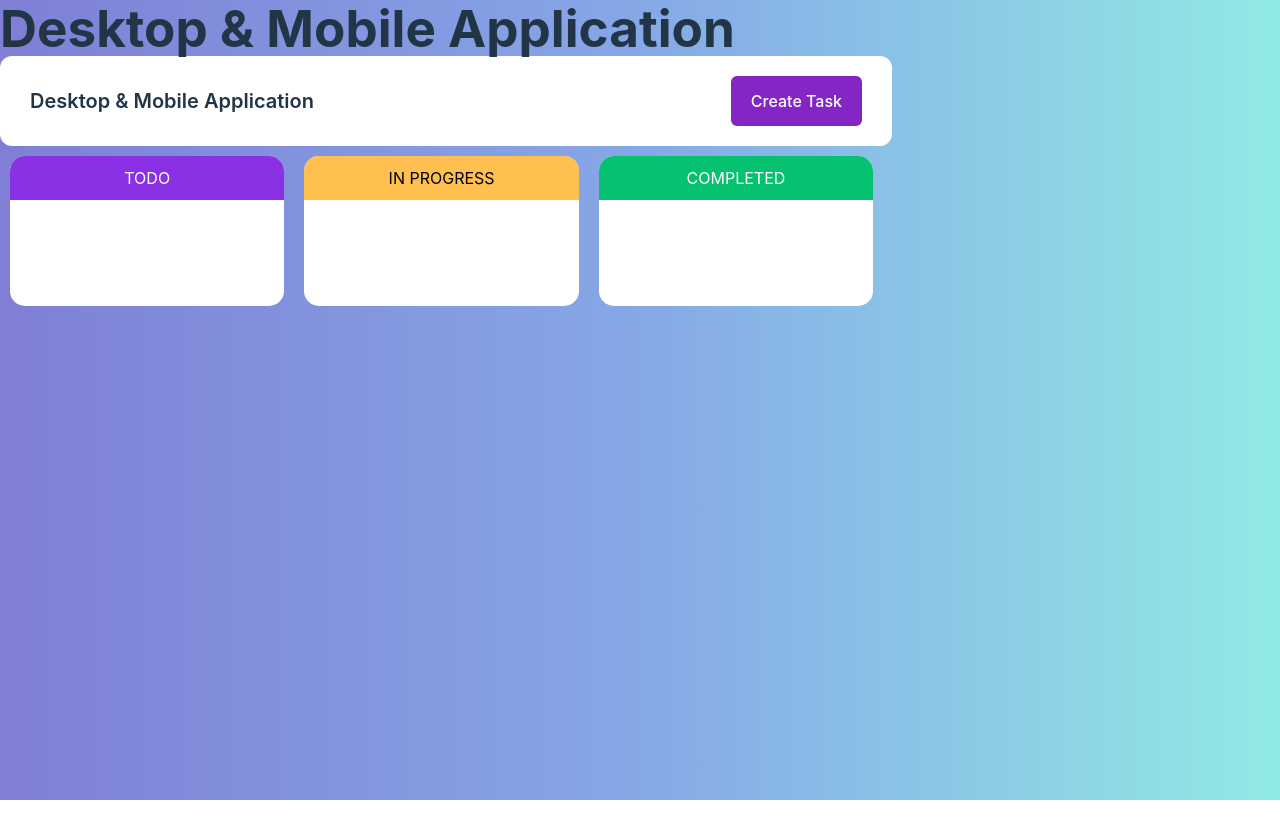
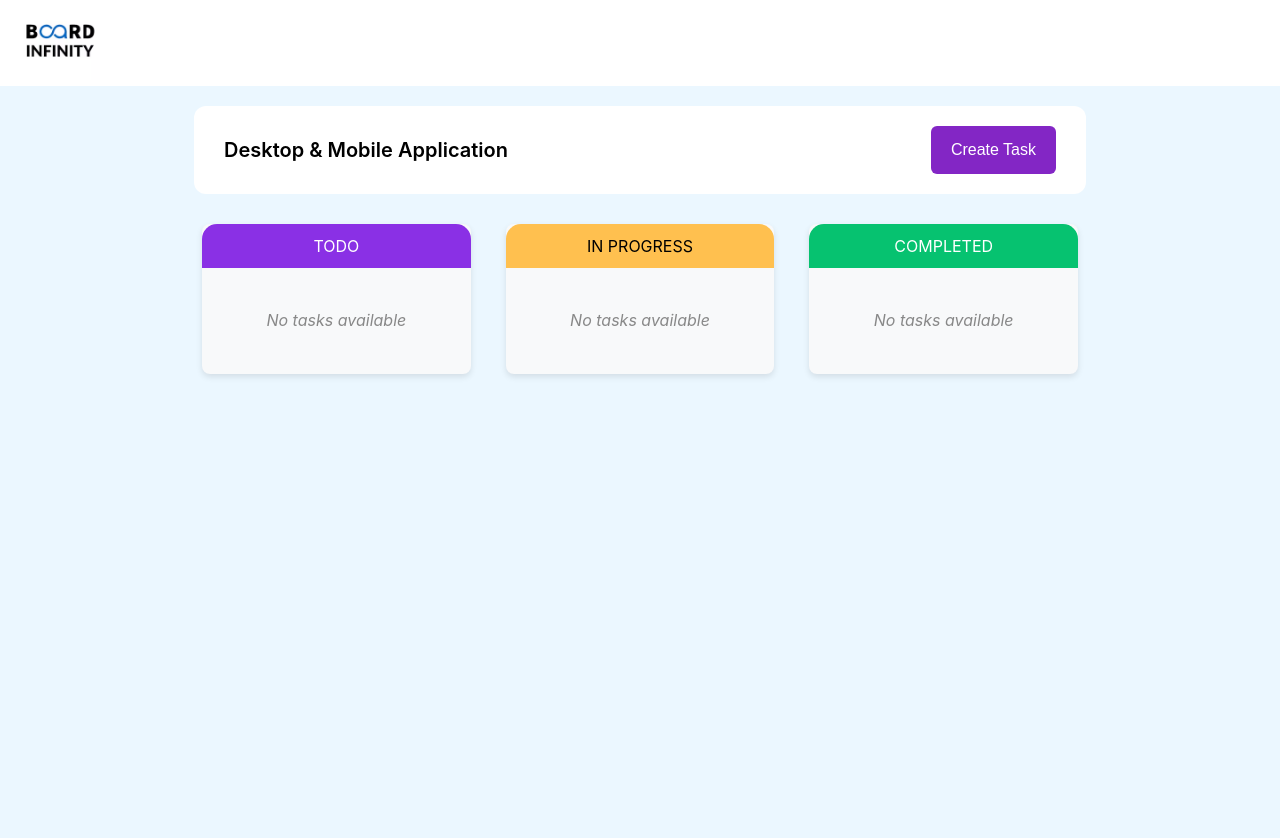
Before and after one commit to manik9620/BoardInfinity_Assignment, a React (Create React App) app in the folder client/: page / in a window 1280 px wide. Shown: the top 838 px of the page. Before the commit the page ends 800 px from the top, so only its background shows below. Built offline with nearby package versions, Linux system fonts and the light colour scheme.

Commit message:
Delete Functionality added

```diff
--- a/client/package.json
+++ b/client/package.json
@@ -3,9 +3,11 @@
   "version": "0.1.0",
   "private": true,
   "dependencies": {
+    "@fortawesome/fontawesome-free": "^6.6.0",
     "@testing-library/jest-dom": "^5.17.0",
     "@testing-library/react": "^13.4.0",
     "@testing-library/user-event": "^13.5.0",
+    "bootstrap-icons": "^1.11.3",
     "dotenv": "^16.4.5",
     "firebase": "^10.13.1",
     "react": "^18.3.1",
--- a/client/src/App.css
+++ b/client/src/App.css
@@ -7,4 +7,5 @@
   background-color: #ebf7ff;
   gap: 20px;
   padding: 20px;
+  user-select: none;
 }
--- a/client/src/App.js
+++ b/client/src/App.js
@@ -3,13 +3,14 @@ import React from 'react';
 import { TaskProvider } from './context/TaskContext';
 import TaskBoard from './Components/TaskBoard';
 import AddTaskForm from './Components/AddTaskForm';
-// import './styles.css';
+import Navbar from './Components/Navbar';
+import './App.css'
 
 const App = () => {
   return (
     <TaskProvider>
+        <Navbar/>
       <div className="app-container">
-        <h1>Desktop & Mobile Application</h1>
         <AddTaskForm />
         <TaskBoard />
       </div>
--- a/client/src/Components/AddTaskForm.css
+++ b/client/src/Components/AddTaskForm.css
@@ -91,7 +91,7 @@
 }
 
 .submit-btn {
-  background-color: rgb(169, 84, 255);
+  background-color: rgb(149, 51, 247);
   color: white;
   padding: 10px 16px;
   border: none;
--- a/client/src/Components/TaskBoard.css
+++ b/client/src/Components/TaskBoard.css
@@ -1,7 +1,36 @@
-.task-board{
-    /* border: 2px solid red; */
-    width: 69vw;
+.task-board {
     display: flex;
     justify-content: space-between;
-    /* padding: 5px 15px; */
-}
+    align-items: flex-start; /* Ensure columns align at the top and grow based on content */
+    gap: 15px;
+    width: 70vw;
+
+    /* Border thickness and height */
+  }
+
+  .task-column {
+    width: 32%;
+    min-width: 250px;
+    background-color: #f8f9fa;
+    border-radius: 8px;
+    box-shadow: 0px 3px 6px rgba(0, 0, 0, 0.1);
+  }
+
+  .task-column-title {
+    font-size: 1rem;
+    text-align: center;
+    margin-bottom: 10px;
+  }
+
+  .task-column-data {
+    display: flex;
+    flex-direction: column;
+    gap: 10px;
+  }
+
+  .no-tasks {
+    text-align: center;
+    color: #888;
+    font-size: 1rem;
+    margin: 20px 0;
+  }
--- a/client/src/Components/TaskCard.css
+++ b/client/src/Components/TaskCard.css
@@ -10,6 +10,11 @@
   text-align: left;
   padding: 13px 13px;
   box-shadow: 1px 1px 10px rgba(228, 228, 228, 0.5);
+
+  background-image: linear-gradient(to bottom, #000 50%, transparent 50%);
+  background-position: left;
+  background-repeat: no-repeat;
+  background-size: 2px 60px;
 }
 
 .priority {
@@ -38,9 +43,9 @@
 }
 
 .delete-task-btn {
-  padding: 8px 12px;
+  padding: 7px 9px;
   border: none;
-  background-color: #FF5C00;
+  background-color: #ed5801;
   border-radius: 9px;
 }
 
@@ -135,8 +140,70 @@ hr{
   background: none;
 }
 
+
+
 .move-buttons button:hover{
   color: rgb(71, 71, 71);
   cursor: pointer;
   transition: ease-in-out 0.2s;
 }
+
+.popup-overlay {
+  position: fixed;
+  top: 0;
+  left: 0;
+  width: 100%;
+  height: 100%;
+  background-color: rgba(0, 0, 0, 0.5);
+  z-index: 1000;
+}
+
+.popup {
+  position: fixed;
+  top: 50%;
+  left: 50%;
+  transform: translate(-50%, -50%);
+  background-color: #fff;
+  padding: 20px;
+  box-shadow: 0px 0px 10px rgba(0, 0, 0, 0.1);
+  z-index: 1001;
+  border-radius: 8px;
+  width: 400px;
+  max-width: 90%;
+}
+
+
+.popup-content h2 {
+  margin-bottom: 20px;
+  font-size: 1rem;
+}
+
+.popup-buttons {
+  display: flex;
+  justify-content: space-between;
+}
+
+.popup-buttons button {
+  padding: 10px 20px;
+  border: none;
+  border-radius: 5px;
+  cursor: pointer;
+}
+
+.popup-buttons .cancel-button {
+  background-color: #b90202;
+  color: #ffffff;
+}
+
+.cancel-button:hover{
+  background-color: #6d0101;
+}
+
+.popup-buttons .confirm-button {
+  background-color: #01dd64;
+  color: white;
+}
+
+.confirm-button:hover{
+  background-color: #029743;
+}
--- a/client/src/Components/TaskCard.js
+++ b/client/src/Components/TaskCard.js
@@ -3,14 +3,23 @@ import TaskContext from "../context/TaskContext";
 import "./TaskCard.css";
 import "bootstrap-icons/font/bootstrap-icons.css";
 
-const TaskCard = ({ task, className }) => {
+const TaskCard = ({ task }) => {
   const { updateTaskStatus, moveTaskBetweenLists, deleteTask } =
     useContext(TaskContext);
 
   const [isMoving, setIsMoving] = useState(false);
   const [moveDirection, setMoveDirection] = useState(null);
+  const [isPopupVisible, setIsPopupVisible] = useState(false);
 
   const cardRef = useRef(null);
+
+  const handleOpenPopup = () => {
+    setIsPopupVisible(true);
+  };
+
+  const handleClosePopup = () => {
+    setIsPopupVisible(false);
+  };
 
   const handleMoveTask = (direction) => {
     setIsMoving(true);
@@ -58,12 +67,11 @@ const TaskCard = ({ task, className }) => {
 
   return (
     <div className={`task-card `} ref={cardRef}>
-
       <div className="priority-deletebtn-div">
         <p className={`priority ${priorityColor[task.priority] || "default"}`}>
           {task.priority}
         </p>
-        <button onClick={handleDeleteTask} className="delete-task-btn">
+        <button onClick={handleOpenPopup} className="delete-task-btn">
           <i className="bi bi-trash-fill"></i>
         </button>
       </div>
@@ -88,16 +96,35 @@ const TaskCard = ({ task, className }) => {
           disabled={isMoving || task.status === "todo"}
           onClick={() => handleMoveTask("left")}
         >
-          <i className="bi bi-arrow-left-circle-fill"></i>
+          <i class="bi bi-caret-left-fill"></i>
         </button>
         <button
           className="move-right"
           disabled={isMoving || task.status === "completed"}
           onClick={() => handleMoveTask("right")}
         >
-          <i className="bi bi-arrow-right-circle-fill"></i>
+          <i class="bi bi-caret-right-fill"></i>
         </button>
       </div>
+
+      {isPopupVisible && (
+        <>
+          <div className="popup-overlay" />
+          <div className="popup">
+            <div className="popup-content">
+              <h2>Are you sure you want to delete?</h2>
+              <div className="popup-buttons">
+                <button className="cancel-button" onClick={handleClosePopup}>
+                  Cancel
+                </button>
+                <button className="confirm-button" onClick={handleDeleteTask}>
+                  OK
+                </button>
+              </div>
+            </div>
+          </div>
+        </>
+      )}
     </div>
   );
 };
--- a/client/src/Components/TaskColumn.js
+++ b/client/src/Components/TaskColumn.js
@@ -1,17 +1,17 @@
-// TaskColumn.js
   import React from "react";
   import TaskCard from "./TaskCard";
   import "./TaskColumn.css";
 
   const TaskColumn = ({ title, tasks, className }) => {
-  const contentHeight = tasks.length > 0 ? 'auto' : 0;
     return (
-    <div className={`task-column ${className}`} style={{ height: contentHeight }}>
+      <div className={`task-column ${className}`}>
         <p className="task-column-title">{title}</p>
         <div className="task-column-data">
-        {tasks.map((task) => (
-          <TaskCard key={task.id} task={task} />
-        ))}
+          {tasks.length > 0 ? (
+            tasks.map((task) => <TaskCard key={task.id} task={task} className={className} />)
+          ) : (
+            <p className="no-tasks">No tasks available</p>
+          )}
         </div>
       </div>
     );
--- a/client/src/context/TaskContext.js
+++ b/client/src/context/TaskContext.js
@@ -1,4 +1,3 @@
-// TaskContext.js
 import { createContext, useState } from "react";
 
 const TaskContext = createContext();
@@ -26,9 +25,49 @@ export const TaskProvider = ({ children }) => {
     );
   };
 
+  // New function for moving tasks between lists
+  const moveTaskBetweenLists = async (taskId, dir) => {
+    setTasks((prevTasks) => {
+      return prevTasks.map((task) => {
+        if (task.id === taskId) {
+          // Determine the new status based on dir and current status
+          let newStatus;
+          switch (task.status) {
+            case "todo":
+              newStatus = dir === "right" ? "in-progress" : "todo";
+              break;
+            case "in-progress":
+              newStatus = dir === "right" ? "completed" : "todo";
+              break;
+            case "completed":
+              newStatus = dir === "left" ? "in-progress" : "completed";
+              break;
+            default:
+              return task;
+          }
+          // Update the task's status
+          return { ...task, status: newStatus };
+        }
+        return task;
+      });
+    });
+  };
+
+  const deleteTask = (taskId) => {
+    setTasks((prevTasks) => prevTasks.filter((task) => task.id !== taskId));
+  };
+
+
   return (
     <TaskContext.Provider
-      value={{ tasks, addTask, updateTaskStatus, updateTaskPriority }}
+      value={{
+        tasks,
+        addTask,
+        updateTaskStatus,
+        updateTaskPriority,
+        moveTaskBetweenLists,
+        deleteTask
+      }}
     >
       {children}
     </TaskContext.Provider>
--- a/client/src/index.css
+++ b/client/src/index.css
@@ -1,65 +1,10 @@
 :root {
-  font-family: Inter, system-ui, Avenir, Helvetica, Arial, sans-serif;
+  font-family: 'Inter', sans-serif;
   line-height: 1.5;
   font-weight: 400;
-
-  color-scheme: light dark;
-  color: rgba(255, 255, 255, 0.87);
-  background: linear-gradient(to right, #7f7fd5, #86a8e7, #91eae4);
 
   font-synthesis: none;
   text-rendering: optimizeLegibility;
   -webkit-font-smoothing: antialiased;
   -moz-osx-font-smoothing: grayscale;
 }
-
-a {
-  font-weight: 500;
-  color: #646cff;
-  text-decoration: inherit;
-}
-a:hover {
-  color: #535bf2;
-}
-
-body {
-  margin: 0;
-  min-height: 100vh;
-}
-
-h1 {
-  font-size: 3.2em;
-  line-height: 1.1;
-}
-
-button {
-  border-radius: 8px;
-  border: 1px solid transparent;
-  padding: 0.6em 1.2em;
-  font-size: 1em;
-  font-weight: 500;
-  font-family: inherit;
-  background-color: #1a1a1a;
-  cursor: pointer;
-  transition: border-color 0.25s;
-}
-button:hover {
-  border-color: #646cff;
-}
-button:focus,
-button:focus-visible {
-  outline: 4px auto -webkit-focus-ring-color;
-}
-
-@media (prefers-color-scheme: light) {
-  :root {
-    color: #213547;
-    background: linear-gradient(to right, #7f7fd5, #86a8e7, #91eae4);
-  }
-  a:hover {
-    color: #747bff;
-  }
-  button {
-    background-color: #f9f9f9;
-  }
-}
```
Also changed, not shown: 1 other file (tests, documents, lock files or other folders). Lines whose indentation alone changed are shown as unchanged.
